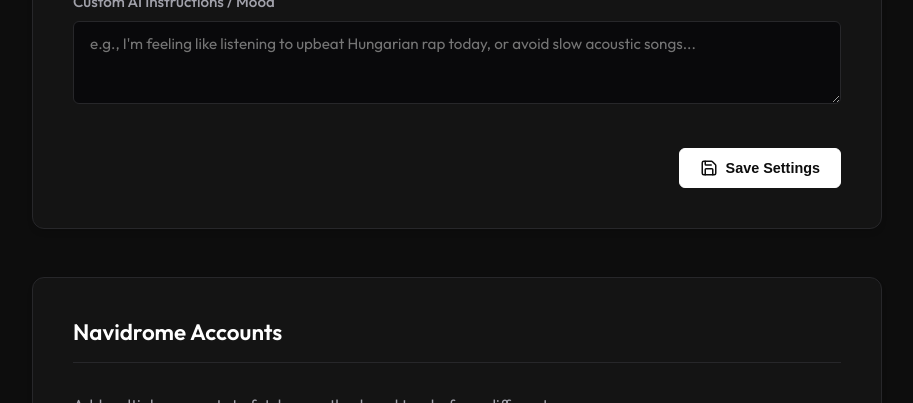
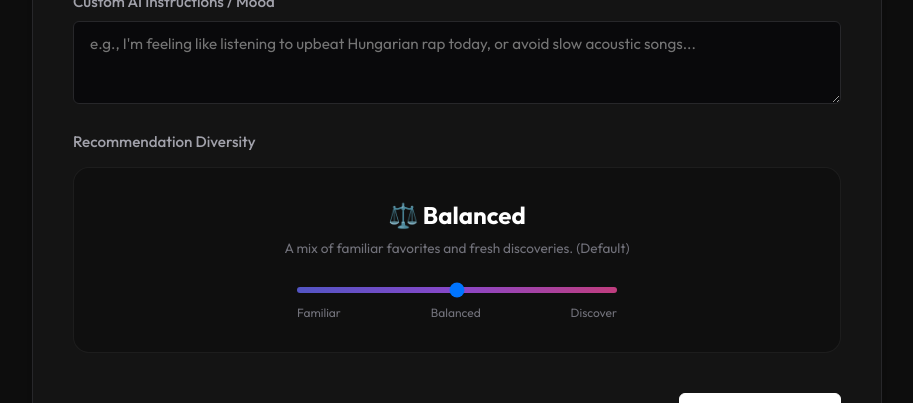
Before and after one commit to BenceGyurus/music-suggester, a React app in the folder frontend/: page /settings in a window 1280 px wide. Shown: the part 860-1263 px from the top of the page, without its empty margins (183-1096 px from the left). Built offline with nearby package versions, Linux system fonts and the light colour scheme; no server answers; the HTML template or start-up script is replaced by a standard one.

Commit message:
feat: Add Diversity Slider (Familiar/Balanced/Discover) with dynamic AI prompt, temperature, and artist limits

```diff
--- a/frontend/src/components/Settings.jsx
+++ b/frontend/src/components/Settings.jsx
@@ -10,7 +10,8 @@
     ai_model: 'google/gemini-2.5-flash',
     downloader_url: '',
     navidrome_library_path: '/music',
-    auto_download: 'true'
+    auto_download: 'true',
+    diversity_level: '2'
   });
 
   const [accounts, setAccounts] = useState([]);
@@ -216,6 +217,56 @@
               style={{ resize: 'vertical' }}
             />
           </div>
+
+          <div className="form-group">
+            <label style={{ marginBottom: '1rem' }}>Recommendation Diversity</label>
+            <div style={{
+              background: 'rgba(0,0,0,0.25)',
+              borderRadius: '16px',
+              padding: '2rem',
+              border: '1px solid rgba(255,255,255,0.06)',
+              textAlign: 'center'
+            }}>
+              <div style={{ fontSize: '1.5rem', fontWeight: '700', marginBottom: '0.5rem' }}>
+                {settings.diversity_level === '1' ? '🎯 Familiar' : settings.diversity_level === '3' ? '🌍 Discover' : '⚖️ Balanced'}
+              </div>
+              <div style={{ color: 'var(--text-muted)', fontSize: '0.85rem', marginBottom: '1.2rem', lineHeight: '1.5' }}>
+                {settings.diversity_level === '1'
+                  ? 'Safe mode — stay close to your existing taste. Recommends tracks from artists you already love.'
+                  : settings.diversity_level === '3'
+                  ? 'Explore! Maximum variety — new artists, genres, and surprises you\'ve never heard.'
+                  : 'A mix of familiar favorites and fresh discoveries. (Default)'}
+              </div>
+              <input
+                type="range"
+                name="diversity_level"
+                min="1"
+                max="3"
+                step="1"
+                value={settings.diversity_level || '2'}
+                onChange={handleSettingChange}
+                style={{
+                  width: '100%',
+                  maxWidth: '320px',
+                  height: '6px',
+                  borderRadius: '3px',
+                  appearance: 'none',
+                  WebkitAppearance: 'none',
+                  background: `linear-gradient(90deg,
+                    rgba(99, 102, 241, 0.8) 0%,
+                    rgba(168, 85, 247, 0.8) 50%,
+                    rgba(236, 72, 153, 0.8) 100%)`,
+                  outline: 'none',
+                  cursor: 'pointer'
+                }}
+              />
+              <div style={{ display: 'flex', justifyContent: 'space-between', maxWidth: '320px', margin: '0.5rem auto 0 auto' }}>
+                <span style={{ color: 'var(--text-muted)', fontSize: '0.75rem' }}>Familiar</span>
+                <span style={{ color: 'var(--text-muted)', fontSize: '0.75rem' }}>Balanced</span>
+                <span style={{ color: 'var(--text-muted)', fontSize: '0.75rem' }}>Discover</span>
+              </div>
+            </div>
+          </div>
         </div>
 
         <div style={{ marginTop: '2.5rem', display: 'flex', justifyContent: 'flex-end' }}>
```
Also changed, not shown: 2 other files (tests, documents, lock files or other folders).
